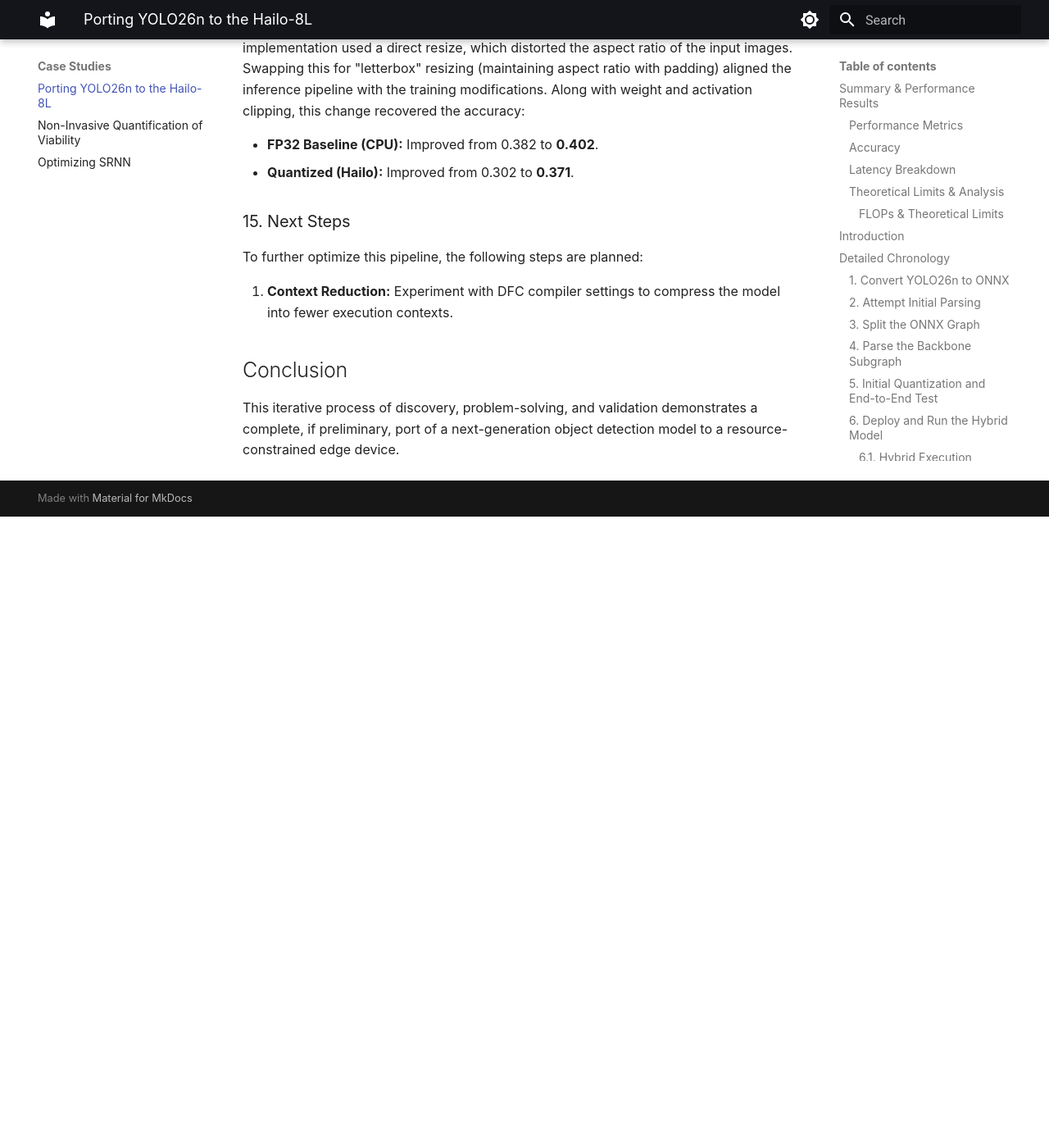
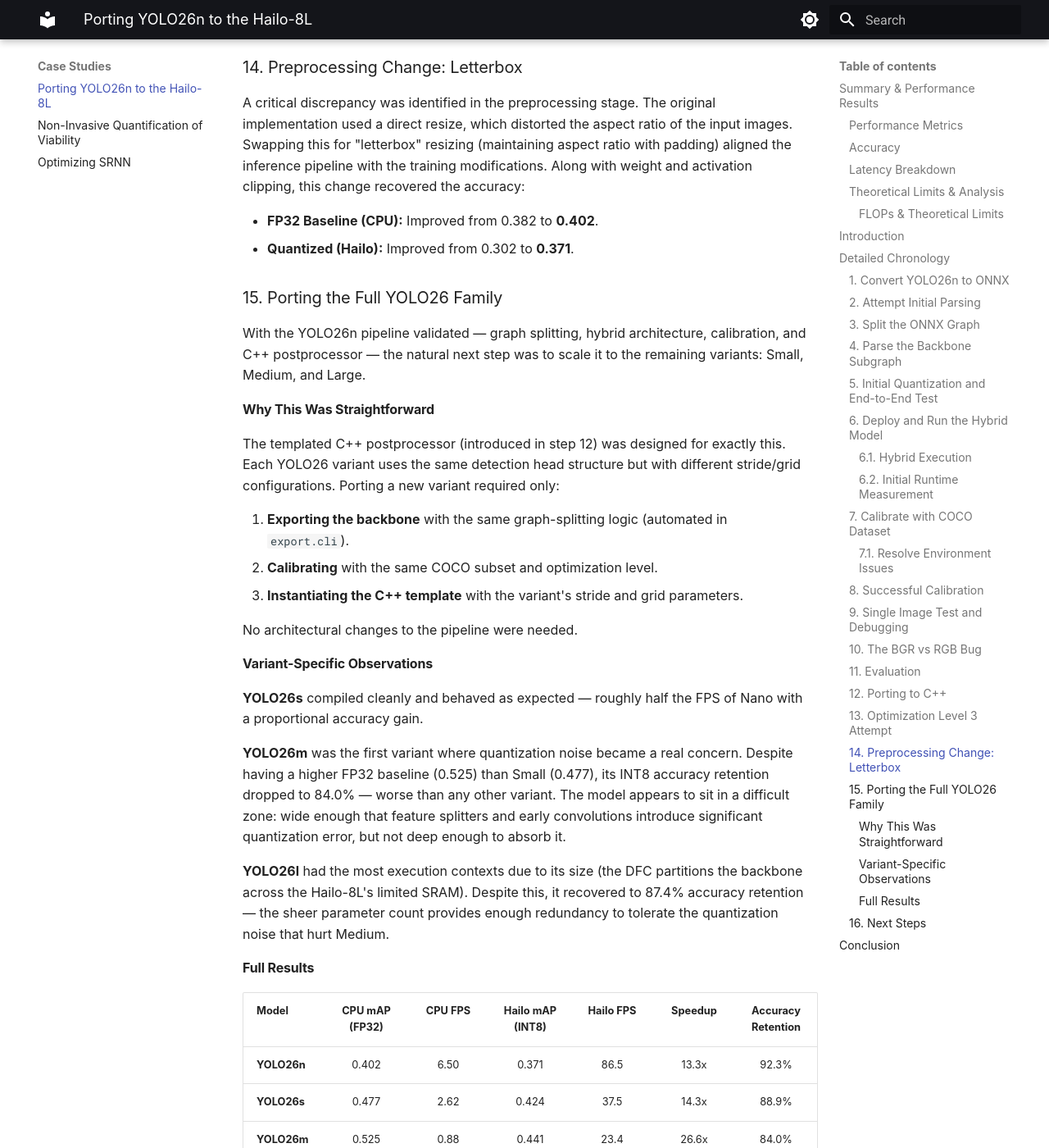
Before and after one commit to DanielDubinsky/personal-site, an MkDocs documentation site: the page built from docs/case-studies/yolo26n-hailo-L8.md, in a window 1280 px wide and 1400 px high, scrolled down 8510 px. Shown: the whole window at 82% size. Built offline with MkDocs 1.6.1 and Material for MkDocs 9.7.7, drawn with Linux system fonts in a browser that asks for light colours; before the commit the page ends 9140 px from its top, so only the background shows below that; some of the changed text lies outside the part shown.

Commit message:
yolo26n: update blog.

```diff
--- a/docs/case-studies/yolo26n-hailo-L8.md
+++ b/docs/case-studies/yolo26n-hailo-L8.md
@@ -3,6 +3,8 @@
 29.01.2026
 
 ## Summary & Performance Results
+
+> **Update (Feb 2026):** While this post originally focused on the Nano (n) model, I have since ported the entire YOLO26 family (s, m, l) to the Hailo-8L using the same hybrid architecture. The full family results and analysis are added in [Step 15](#15-porting-the-full-yolo26-family).
 
 This project successfully ported the YOLO26n model to the Hailo-8L AI accelerator using a hybrid architecture (Hailo + CPU). Below are the key performance metrics achieved on a Raspberry Pi 5.
 
@@ -271,11 +273,50 @@
 *   **FP32 Baseline (CPU):** Improved from 0.382 to **0.402**.
 *   **Quantized (Hailo):** Improved from 0.302 to **0.371**.
 
-### 15. Next Steps
-To further optimize this pipeline, the following steps are planned:
+### 15. Porting the Full YOLO26 Family
 
-1.  **Context Reduction:** Experiment with DFC compiler settings to compress the model into fewer execution contexts.
+With the YOLO26n pipeline validated — graph splitting, hybrid architecture, calibration, and C++ postprocessor — the natural next step was to scale it to the remaining variants: Small, Medium, and Large.
+
+#### Why This Was Straightforward
+
+The templated C++ postprocessor (introduced in step 12) was designed for exactly this. Each YOLO26 variant uses the same detection head structure but with different stride/grid configurations. Porting a new variant required only:
+
+1. **Exporting the backbone** with the same graph-splitting logic (automated in `export.cli`).
+2. **Calibrating** with the same COCO subset and optimization level.
+3. **Instantiating the C++ template** with the variant's stride and grid parameters.
+
+No architectural changes to the pipeline were needed.
+
+#### Variant-Specific Observations
+
+**YOLO26s** compiled cleanly and behaved as expected — roughly half the FPS of Nano with a proportional accuracy gain.
+
+**YOLO26m** was the first variant where quantization noise became a real concern. Despite having a higher FP32 baseline (0.525) than Small (0.477), its INT8 accuracy retention dropped to 84.0% — worse than any other variant. The model appears to sit in a difficult zone: wide enough that feature splitters and early convolutions introduce significant quantization error, but not deep enough to absorb it.
+
+
+**YOLO26l** had the most execution contexts due to its size (the DFC partitions the backbone across the Hailo-8L's limited SRAM). Despite this, it recovered to 87.4% accuracy retention — the sheer parameter count provides enough redundancy to tolerate the quantization noise that hurt Medium.
+
+#### Full Results
+
+| Model | CPU mAP (FP32) | CPU FPS | Hailo mAP (INT8) | Hailo FPS | Speedup | Accuracy Retention |
+| :--- | :---: | :---: | :---: | :---: | :---: | :---: |
+| **YOLO26n** | 0.402 | 6.50 | 0.371 | 86.5 | 13.3x | 92.3% |
+| **YOLO26s** | 0.477 | 2.62 | 0.424 | 37.5 | 14.3x | 88.9% |
+| **YOLO26m** | 0.525 | 0.88 | 0.441 | 23.4 | 26.6x | 84.0% |
+| **YOLO26l** | 0.541 | 0.74 | 0.473 | 17.9 | 24.2x | 87.4% |
+
+The speedup numbers are notable: Medium and Large see 24–27x speedup over CPU, compared to 13–14x for Nano and Small. This is because the larger models are more compute-bound on the CPU (sub-1 FPS), so the Hailo-8L's fixed throughput delivers a proportionally larger gain.
+
+### 16. Next Steps
+
+1. **Investigate YOLO26m accuracy drop:** The 84.0% retention is the worst of any variant. A layer-by-layer noise analysis using Hailo's `analyze_noise` tool should identify the specific bottleneck layers.
+2. **Mixed-precision experiments:** If the noise analysis reveals isolated problem layers, setting them to 16-bit precision (`a16_w16`) may recover accuracy with minimal latency impact.
+3. **Context reduction:** Experiment with DFC compiler settings to reduce the number of execution contexts, particularly for the larger variants.
 
 ## Conclusion
 
-This iterative process of discovery, problem-solving, and validation demonstrates a complete, if preliminary, port of a next-generation object detection model to a resource-constrained edge device.
+This project demonstrates a complete port of the YOLO26 model family to the Hailo-8L, from initial graph splitting through calibration, C++ optimization, and multi-variant scaling. The templated hybrid architecture — NPU backbone with CPU postprocessing — generalizes cleanly across all four variants, achieving 17–86 FPS on a Raspberry Pi 5 depending on model size.
+
+The most interesting finding is that scaling doesn't behave uniformly under quantization: the Medium variant loses more accuracy relative to its baseline than either the smaller or larger models. Understanding and fixing this is the focus of ongoing work.
+
+The full code, pre-compiled HEF files, and evaluation scripts are available on GitHub: [DanielDubinsky/yolo26_hailo](https://github.com/DanielDubinsky/yolo26_hailo){: target="_blank"}
```
